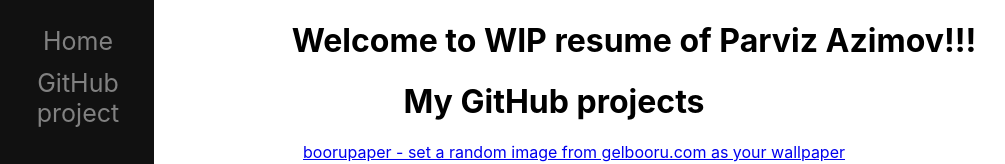
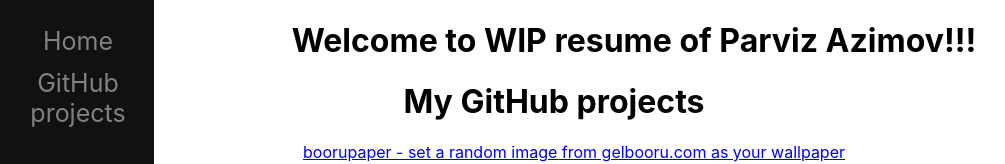
Before and after one commit to AzimovParviz/resume, a React (Create React App) app: page /projects in a window 1280 px wide. Shown: the top 164 px of the page, without its empty margins (6-1011 px from the left). Built offline with nearby package versions, Linux system fonts and the light colour scheme.

Commit message:
typo in sidebar.js
Signed-off-by: Azimov Parviz <parviz.azimov@student.lamk.fi>

```diff
--- a/src/components/sidebar.js
+++ b/src/components/sidebar.js
@@ -14,7 +14,7 @@ function Sidebar() {
         <div className="sidenav">
           <div>
             <Link to="/">Home</Link>
-            <Link to="/projects/">GitHub project</Link>
+            <Link to="/projects/">GitHub projects</Link>
           </div>
         </div>
         <Switch>
```
